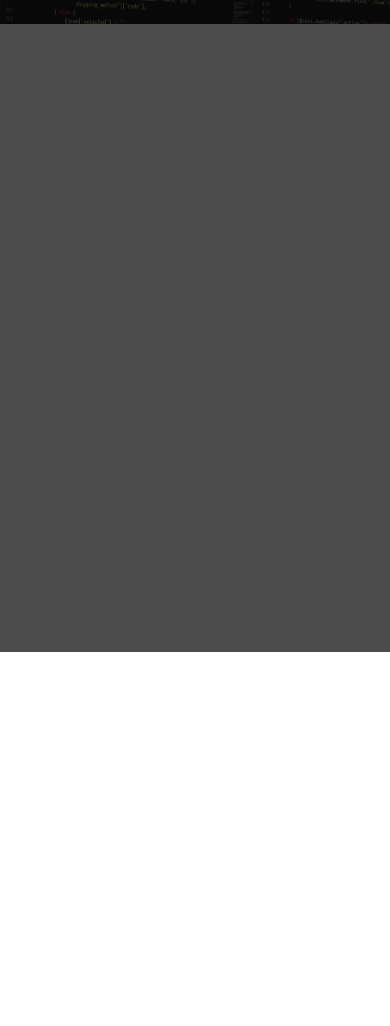
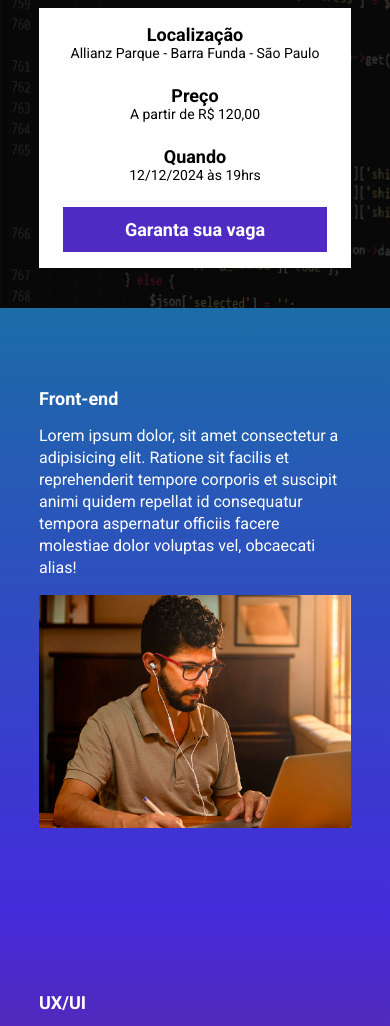
Before and after one commit to FelipeFirmida/ebac_tech_talks, a website built with Parcel: page src/index.html in a window 390 px wide. Shown: the part 192-1218 px from the top of the page. Before the commit the page ends 844 px from the top, so only its background shows below. Built offline with nearby package versions, Linux system fonts and the light colour scheme.

Commit message:
site de eventos finalizado e adicionada a contagem regressiva

```diff
--- a/package.json
+++ b/package.json
@@ -1,9 +1,9 @@
 {
   "name": "ebac-talks",
   "version": "1.0.0",
-  "main": "index.js",
   "scripts": {
     "dev": "parcel src/index.html src/scripts/main.js src/styles/main.scss --no-cache",
+    "build": "parcel build src/index.html",
     "test": "echo \"Error: no test specified\" && exit 1"
   },
   "keywords": [],
--- a/src/index.html
+++ b/src/index.html
@@ -8,16 +8,79 @@
     <link rel="preconnect" href="https://fonts.googleapis.com">
     <link rel="preconnect" href="https://fonts.gstatic.com" crossorigin>
     <link href="https://fonts.googleapis.com/css2?family=Roboto:ital,wght@0,100;0,300;0,400;0,500;0,700;0,900;1,100;1,300;1,400;1,500;1,700;1,900&display=swap" rel="stylesheet">
+    <link rel="stylesheet" href="https://unpkg.com/aos@next/dist/aos.css">
 </head>
 <body>
     <header class="hero">
         <div class="container">
             <img class="hero__logo" src="./images/ebac_logo.svg" alt="logo EBAC">
             <p class="hero__text">
-                O maior evento de tecnologia do brasil começa em 10d 12h 20m 8s
+                O maior evento de tecnologia do Brasil começa em <span id="contador"></span>
             </p>
+            <div class="infos-bar">
+                <ul class="infos-bar__infos">
+                    <li class="infos-bar__infos__item">
+                        <b>Localização</b>
+                        Allianz Parque - Barra Funda - São Paulo
+                    </li>
+                    <li class="infos-bar__infos__item">
+                        <b>Preço</b>
+                        A partir de R$ 120,00
+                    </li>
+                    <li class="infos-bar__infos__item">
+                        <b>Quando</b>
+                        12/12/2024 às 19hrs
+                    </li>
+                </ul>
+                <a href="#" class="button button--primary">Garanta sua vaga</a>
+            </div>
         </div>
     </header>
+    <section class="event event--frontend">
+        <div class="container" data-aos="fade-right">
+            <div class="event__details">
+                <h2 class="event__details__title">Front-end</h2>
+                <p class="event__details__description">
+                    Lorem ipsum dolor, sit amet consectetur a adipisicing elit. Ratione sit facilis et reprehenderit tempore corporis et suscipit animi quidem repellat id consequatur tempora aspernatur officiis facere molestiae dolor voluptas vel, obcaecati alias!
+                </p>
+            </div>
+            <img class="event__image" src="./images/frontend.png" alt="Front-end">
+        </div>
+    </section>
+    <section class="event event--ux-ui event--image-left">
+        <div class="container" data-aos="fade-left">
+            <div class="event__details">
+                <h2 class="event__details__title">UX/UI</h2>
+                <p class="event__details__description">
+                    Lorem ipsum dolor, sit amet consectetur a adipisicing elit. Ratione sit facilis et reprehenderit tempore corporis et suscipit animi quidem repellat id consequatur tempora aspernatur officiis facere molestiae dolor voluptas vel, obcaecati alias!
+                </p>
+            </div>
+            <img class="event__image" src="./images/ui-ux.png" alt="UI/UX">
+        </div>
+    </section>
+    <section class="event event--data-science">
+        <div class="container" data-aos="fade-right">
+            <div class="event__details">
+                <h2 class="event__details__title">Data Science</h2>
+                <p class="event__details__description">
+                    Lorem ipsum dolor, sit amet consectetur a adipisicing elit. Ratione sit facilis et reprehenderit tempore corporis et suscipit animi quidem repellat id consequatur tempora aspernatur officiis facere molestiae dolor voluptas vel, obcaecati alias!
+                </p>
+            </div>
+            <img class="event__image" src="./images/data.png" alt="Data Science">
+        </div>
+    </section>
+    <section class="event event--backend event--image-left">
+        <div class="container" data-aos="fade-left">
+            <div class="event__details">
+                <h2 class="event__details__title">Backend</h2>
+                <p class="event__details__description">
+                    Lorem ipsum dolor, sit amet consectetur a adipisicing elit. Ratione sit facilis et reprehenderit tempore corporis et suscipit animi quidem repellat id consequatur tempora aspernatur officiis facere molestiae dolor voluptas vel, obcaecati alias!
+                </p>
+            </div>
+            <img class="event__image" src="./images/backend.png" alt="Backend">
+        </div>
+    </section>
+    <script src="https://unpkg.com/aos@next/dist/aos.js"></script>
     <script src="scripts/main.js"></script>
 </body>
 </html>
--- a/src/scripts/main.js
+++ b/src/scripts/main.js
@@ -1 +1,27 @@
-console.log('olá mundo');
+AOS.init();
+
+const dataDoEvento = new Date("Dec 12, 2024 19:00");
+const timeStampDoEvento = dataDoEvento.getTime();
+
+const contaTempo = setInterval(function() {
+    const agora = new Date();
+    const timeStampAtual = agora.getTime();
+
+    const periodoAteOEvento = timeStampDoEvento - timeStampAtual;
+
+    const diaEmMs = 1000 * 60 * 60 * 24;
+    const horaEmMs = 1000 * 60 * 60;
+    const minutoEmMs = 1000 * 60;
+
+    const diasAteOEvento = Math.floor(periodoAteOEvento / (diaEmMs));
+    const horasAteOEvento = Math.floor((periodoAteOEvento % (diaEmMs)) / (horaEmMs));
+    const minutosAteOEvento = Math.floor((periodoAteOEvento % (horaEmMs)) / (minutoEmMs));
+    const segundosAteOEvento = Math.floor((periodoAteOEvento % minutoEmMs) / 1000);
+
+    document.getElementById('contador').innerHTML = `${diasAteOEvento}d ${horasAteOEvento}h ${minutosAteOEvento}m ${segundosAteOEvento}s`
+
+    if (periodoAteOEvento < 0) {
+        clearInterval(contaTempo);
+        document.getElementById('contador').innerHTML = "0d 0h 0m 0s. Evento expirado!"
+    }
+}, 1000);
--- /dev/null
+++ b/src/styles/_event.scss
@@ -0,0 +1,63 @@
+@use 'var';
+
+.event {
+    padding: 80px 0;
+
+    .container {
+        gap: 40px;
+        display: flex;
+    }
+
+    &--frontend {
+        background-image: linear-gradient(var.$blue1, var.$blue2);
+    }
+
+    &--ux-ui {
+        background-image: linear-gradient(var.$blue2, var.$pink);
+    }
+
+    &--data-science {
+        background-image: linear-gradient(var.$pink, var.$yellow);
+    }
+
+    &--backend {
+        background-image: linear-gradient(var.$yellow, var.$pink);
+    }
+
+    &--image-left {
+        .container {
+            flex-direction: row-reverse;
+        }
+    }
+
+    @media (max-width: 640px) {
+
+        .container {
+            display: block;
+        }
+
+        &__image {
+            width: 100%;
+        }
+
+        &__details {
+            margin-bottom: 16px;
+        }
+    }
+
+    &__image {
+        max-width: 360px;
+    }
+
+    &__details {
+        &__title {
+            font-size: 18px;
+            font-weight: bold;
+            margin-bottom: 16px;
+        }
+
+        &__description {
+            line-height: 22px;
+        }
+    }
+}
--- a/src/styles/_hero.scss
+++ b/src/styles/_hero.scss
@@ -1,9 +1,13 @@
+@use 'var';
+
 .hero {
     padding-top: 64px;
     padding-bottom: 100px;
     background-image: url('../images/fundo.png');
     background-repeat: no-repeat;
     background-size: cover;
+    max-height: 562px;
+    position: relative;
 
     .container {
         position: relative;
@@ -15,8 +19,8 @@
         left: 0;
         width: 100%;
         height: 100%;
-        background-color: #000;
-        content: "";
+        background-color: var.$textColor2;
+        content: " ";
         opacity: .7;
     }
 
--- /dev/null
+++ b/src/styles/_var.scss
@@ -0,0 +1,10 @@
+$textColor: #fff;
+$textColor2: #000;
+
+$blue1: #1B6CA7;
+$blue2: #442BDB;
+
+$pink: #89223B;
+$yellow: #9C791D;
+
+$purple: #4F2AC3;
--- /dev/null
+++ b/src/styles/components/_buttons.scss
@@ -0,0 +1,30 @@
+@use '../var';
+
+.button {
+    padding: 12px;
+    font-size: 18px;
+    font-weight: bold;
+    text-decoration: none;
+    white-space: nowrap;
+
+
+    &--primary {
+        color: var.$textColor;
+        background-color: var.$purple;
+    }
+
+    @media (max-width: 640px) {
+        display: block;
+        width: 100%;
+
+        &--primary {
+            text-align: center;
+        }
+    }
+
+    @media (min-width: 641px) and (max-width: 1024px) {
+        display: flex;
+        text-align: center;
+        align-items: center;
+    }
+}
--- /dev/null
+++ b/src/styles/components/_infos_bar.scss
@@ -0,0 +1,37 @@
+@use '../var';
+
+.infos-bar {
+    padding: 16px 24px;
+    background-color: var.$textColor;
+    display: flex;
+    justify-content: space-between;
+
+    &__infos {
+        display: flex;
+        gap: 40px;
+
+        &__item {
+            font-size: 14px;
+            color: var.$textColor2;
+
+            b {
+                color: var.$textColor2;
+                font-size: 18px;
+                display: block;
+            }
+        }
+    }
+
+    @media (max-width: 640px) {
+        display: block;
+        text-align: center;
+
+        &__infos {
+            display: block;
+
+            &__item {
+                margin-bottom: 24px;
+            }
+        }
+    }
+}
--- a/src/styles/main.scss
+++ b/src/styles/main.scss
@@ -1,11 +1,16 @@
 @use 'hero';
+@use './components/infos_bar';
+@use './components/buttons';
+@use 'event';
+@use 'var';
 
 * {
     margin: 0;
     padding: 0;
     box-sizing: border-box;
     font-family: Roboto, sans-serif;
-    color: #fff;
+    color: var.$textColor;
+    list-style: none;
 }
 
 .container {
@@ -18,7 +23,7 @@
         max-width: 80%;
     }
 
-    @media (max-width: 1024px) {
+    @media (min-width: 641px) and (max-width: 1024px) {
         max-width: 90%;
     }
 }
```
